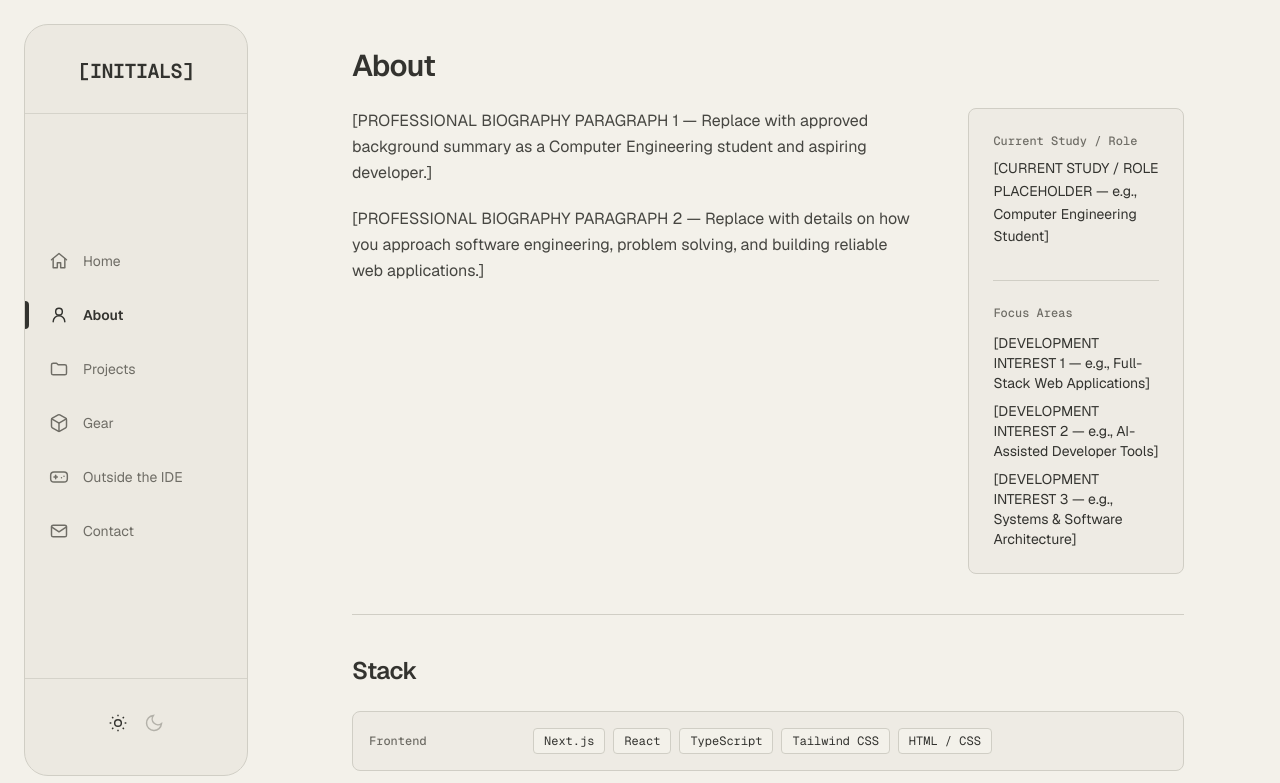
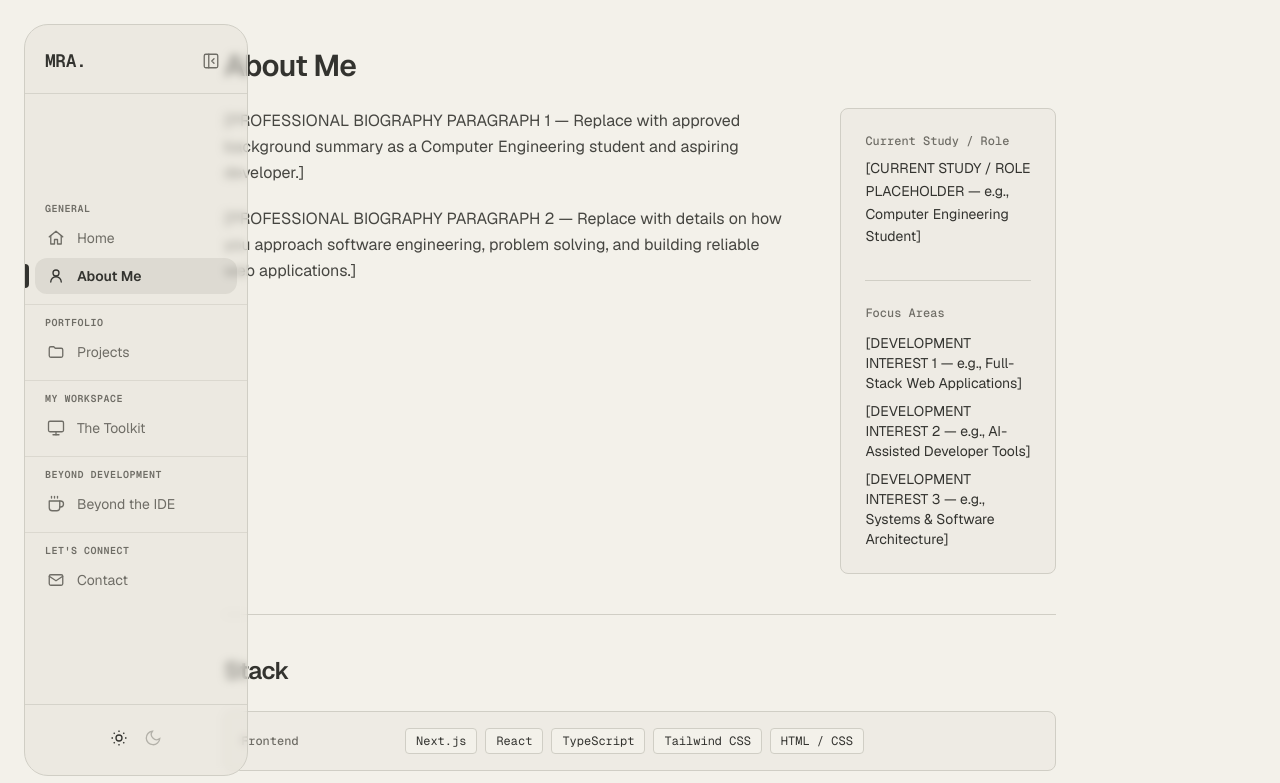
Before and after one commit to marcrommelagravante/PORTFOLIO, a Next.js app: page /about in a window 1280 px wide. Shown: the top 783 px of the page. Built offline with nearby package versions, Linux system fonts and the light colour scheme; no server answers.

Commit message:
feat: add initial app layout, pages, and components for portfolio site

```diff
--- a/src/app/about/page.tsx
+++ b/src/app/about/page.tsx
@@ -5,7 +5,7 @@ import { AboutSection } from "@/components/sections/AboutSection";
 import { createPageMetadata } from "@/lib/metadata";
 
 export const metadata: Metadata = createPageMetadata({
-  title: "About",
+  title: "About Me",
   description: `Professional biography and focus areas of ${siteConfig.fullName}.`,
   path: "/about",
 });
--- a/src/app/gear/page.tsx
+++ b/src/app/gear/page.tsx
@@ -4,7 +4,7 @@ import { GearSection } from "@/components/sections/GearSection";
 import { createPageMetadata } from "@/lib/metadata";
 
 export const metadata: Metadata = createPageMetadata({
-  title: "Gear",
+  title: "The Toolkit",
   description: "Hardware, peripherals, and software tools used daily.",
   path: "/gear",
 });
--- a/src/app/globals.css
+++ b/src/app/globals.css
@@ -35,6 +35,14 @@ section[id] {
 @media (min-width: 1024px) {
   section[id] {
     scroll-margin-top: 1.5rem;
+  }
+
+  .sidebar-content-offset {
+    transition: padding-left 200ms cubic-bezier(0.22, 1, 0.36, 1);
+  }
+
+  html[data-sidebar-collapsed="true"] .sidebar-content-offset {
+    padding-left: 6rem;
   }
 }
 
--- a/src/app/layout.tsx
+++ b/src/app/layout.tsx
@@ -34,6 +34,10 @@ const themeInitScript = `
     } else {
       document.documentElement.classList.remove("dark");
     }
+    var sidebarCollapsed = localStorage.getItem("portfolio-sidebar-collapsed");
+    if (sidebarCollapsed === "true") {
+      document.documentElement.setAttribute("data-sidebar-collapsed", "true");
+    }
   } catch (e) {}
 })();
 `;
@@ -57,7 +61,7 @@ export default function RootLayout({
           <CustomCursor />
           <SiteHeader />
           <SideRail />
-          <div className="flex flex-1 flex-col lg:pl-64">
+          <div className="sidebar-content-offset flex flex-1 flex-col lg:pl-64">
             <main className="mx-auto w-full max-w-4xl flex-1 px-6 sm:px-8">
               {children}
             </main>
--- a/src/app/outside-the-ide/page.tsx
+++ b/src/app/outside-the-ide/page.tsx
@@ -4,7 +4,7 @@ import { InterestsSection } from "@/components/sections/InterestsSection";
 import { createPageMetadata } from "@/lib/metadata";
 
 export const metadata: Metadata = createPageMetadata({
-  title: "Outside the IDE",
+  title: "Beyond the IDE",
   description: "Personal interests and activities outside software engineering.",
   path: "/outside-the-ide",
 });
--- a/src/components/layout/SideRail.tsx
+++ b/src/components/layout/SideRail.tsx
@@ -7,7 +7,7 @@ import { siteConfig } from "@/content/site";
 import { useTheme } from "@/components/theme/ThemeProvider";
 import { PageLoader } from "@/components/motion/PageLoader";
 
-type RailItemId =
+export type RailItemId =
   | "home"
   | "about"
   | "projects"
@@ -15,12 +15,20 @@ type RailItemId =
   | "outside-the-ide"
   | "contact";
 
-type RailItem = {
+export type RailItem = {
   id: RailItemId;
   label: string;
   href: string;
   icon: React.ReactNode;
 };
+
+export type RailGroup = {
+  id: string;
+  title: string;
+  items: RailItem[];
+};
+
+const SIDEBAR_STORAGE_KEY = "portfolio-sidebar-collapsed";
 
 const SECTION_IDS = [
   "home",
@@ -45,7 +53,7 @@ function HomeIcon() {
     <svg
       aria-hidden="true"
       viewBox="0 0 24 24"
-      className="h-5 w-5 shrink-0"
+      className="h-4.5 w-4.5 shrink-0"
       fill="none"
       stroke="currentColor"
       strokeWidth="1.75"
@@ -63,7 +71,7 @@ function UserIcon() {
     <svg
       aria-hidden="true"
       viewBox="0 0 24 24"
-      className="h-5 w-5 shrink-0"
+      className="h-4.5 w-4.5 shrink-0"
       fill="none"
       stroke="currentColor"
       strokeWidth="1.75"
@@ -81,7 +89,7 @@ function FolderIcon() {
     <svg
       aria-hidden="true"
       viewBox="0 0 24 24"
-      className="h-5 w-5 shrink-0"
+      className="h-4.5 w-4.5 shrink-0"
       fill="none"
       stroke="currentColor"
       strokeWidth="1.75"
@@ -93,42 +101,42 @@ function FolderIcon() {
   );
 }
 
-function CubeIcon() {
+function MonitorIcon() {
   return (
     <svg
       aria-hidden="true"
       viewBox="0 0 24 24"
-      className="h-5 w-5 shrink-0"
+      className="h-4.5 w-4.5 shrink-0"
       fill="none"
       stroke="currentColor"
       strokeWidth="1.75"
       strokeLinecap="round"
       strokeLinejoin="round"
     >
-      <path d="M21 16V8a2 2 0 0 0-1-1.73l-7-4a2 2 0 0 0-2 0l-7 4A2 2 0 0 0 3 8v8a2 2 0 0 0 1 1.73l7 4a2 2 0 0 0 2 0l7-4A2 2 0 0 0 21 16z" />
-      <path d="M3.27 6.96 12 12.01l8.73-5.05" />
-      <path d="M12 22.08V12" />
+      <rect x="2" y="3" width="20" height="14" rx="2" />
+      <line x1="8" y1="21" x2="16" y2="21" />
+      <line x1="12" y1="17" x2="12" y2="21" />
     </svg>
   );
 }
 
-function GamepadIcon() {
+function CoffeeIcon() {
   return (
     <svg
       aria-hidden="true"
       viewBox="0 0 24 24"
-      className="h-5 w-5 shrink-0"
+      className="h-4.5 w-4.5 shrink-0"
       fill="none"
       stroke="currentColor"
       strokeWidth="1.75"
       strokeLinecap="round"
       strokeLinejoin="round"
     >
-      <line x1="6" y1="12" x2="10" y2="12" />
-      <line x1="8" y1="10" x2="8" y2="14" />
-      <line x1="15" y1="13" x2="15.01" y2="13" />
-      <line x1="18" y1="11" x2="18.01" y2="11" />
-      <rect x="2" y="6" width="20" height="12" rx="4" />
+      <path d="M17 8h1a4 4 0 1 1 0 8h-1" />
+      <path d="M3 8h14v9a4 4 0 0 1-4 4H7a4 4 0 0 1-4-4Z" />
+      <line x1="6" y1="2" x2="6" y2="4" />
+      <line x1="10" y1="2" x2="10" y2="4" />
+      <line x1="14" y1="2" x2="14" y2="4" />
     </svg>
   );
 }
@@ -138,7 +146,7 @@ function MailIcon() {
     <svg
       aria-hidden="true"
       viewBox="0 0 24 24"
-      className="h-5 w-5 shrink-0"
+      className="h-4.5 w-4.5 shrink-0"
       fill="none"
       stroke="currentColor"
       strokeWidth="1.75"
@@ -151,24 +159,81 @@ function MailIcon() {
   );
 }
 
-export const RAIL_ITEMS: RailItem[] = [
+function SidebarToggleIcon({ collapsed }: { collapsed: boolean }) {
+  return (
+    <svg
+      aria-hidden="true"
+      viewBox="0 0 24 24"
+      className="h-4.5 w-4.5 shrink-0"
+      fill="none"
+      stroke="currentColor"
+      strokeWidth="1.75"
+      strokeLinecap="round"
+      strokeLinejoin="round"
+    >
+      <rect x="3" y="3" width="18" height="18" rx="2" />
+      <path d="M9 3v18" />
+      {collapsed ? (
+        <path d="m13 9 3 3-3 3" />
+      ) : (
+        <path d="m16 9-3 3 3 3" />
+      )}
+    </svg>
+  );
+}
+
+export const RAIL_GROUPS: RailGroup[] = [
+  {
+    id: "general",
+    title: "General",
+    items: [
       { id: "home", label: "Home", href: "/#home", icon: <HomeIcon /> },
-  { id: "about", label: "About", href: "/#about", icon: <UserIcon /> },
+      { id: "about", label: "About Me", href: "/#about", icon: <UserIcon /> },
+    ],
+  },
+  {
+    id: "portfolio",
+    title: "Portfolio",
+    items: [
       {
         id: "projects",
         label: "Projects",
         href: "/#projects",
         icon: <FolderIcon />,
       },
-  { id: "gear", label: "Gear", href: "/gear", icon: <CubeIcon /> },
+    ],
+  },
+  {
+    id: "workspace",
+    title: "My Workspace",
+    items: [
+      { id: "gear", label: "The Toolkit", href: "/gear", icon: <MonitorIcon /> },
+    ],
+  },
+  {
+    id: "beyond",
+    title: "Beyond Development",
+    items: [
       {
         id: "outside-the-ide",
-    label: "Outside the IDE",
+        label: "Beyond the IDE",
         href: "/outside-the-ide",
-    icon: <GamepadIcon />,
+        icon: <CoffeeIcon />,
       },
+    ],
+  },
+  {
+    id: "connect",
+    title: "Let's Connect",
+    items: [
       { id: "contact", label: "Contact", href: "/#contact", icon: <MailIcon /> },
+    ],
+  },
 ];
+
+export const RAIL_ITEMS: RailItem[] = RAIL_GROUPS.flatMap(
+  (group) => group.items
+);
 
 function getPathnameRailId(pathname: string): RailItemId {
   if (pathname.startsWith("/about")) return "about";
@@ -183,6 +248,35 @@ export function SideRail() {
   const pathname = usePathname();
   const { theme, toggleTheme } = useTheme();
   const [activeId, setActiveId] = useState<RailItemId>("home");
+  const [isCollapsed, setIsCollapsed] = useState(false);
+
+  useEffect(() => {
+    try {
+      const stored = localStorage.getItem(SIDEBAR_STORAGE_KEY);
+      const collapsed = stored === "true";
+      setIsCollapsed(collapsed);
+      document.documentElement.dataset.sidebarCollapsed = collapsed
+        ? "true"
+        : "false";
+    } catch {
+      // Ignore storage errors in restricted environments
+    }
+  }, []);
+
+  const toggleSidebar = () => {
+    setIsCollapsed((prev) => {
+      const next = !prev;
+      try {
+        localStorage.setItem(SIDEBAR_STORAGE_KEY, String(next));
+      } catch {
+        // Ignore storage errors
+      }
+      document.documentElement.dataset.sidebarCollapsed = next
+        ? "true"
+        : "false";
+      return next;
+    });
+  };
 
   useEffect(() => {
     if (pathname !== "/") {
@@ -236,66 +330,143 @@ export function SideRail() {
     };
   }, [pathname]);
 
+  const themeLabel =
+    theme === "dark" ? "Switch to light theme" : "Switch to dark theme";
+
   return (
     <aside
       aria-label="Editorial side navigation"
-      className="fixed top-6 bottom-6 left-6 z-40 my-auto hidden max-h-195 w-56 flex-col justify-between rounded-3xl border border-(--border) bg-(--surface)/55 py-8 backdrop-blur-xs lg:flex"
+      className={`fixed top-6 bottom-6 left-6 z-40 my-auto hidden max-h-195 flex-col justify-between rounded-3xl border border-(--border) bg-(--surface)/55 py-5 backdrop-blur-xs transition-[width] duration-200 ease-out lg:flex ${
+        isCollapsed ? "w-16" : "w-56"
+      }`}
     >
-      <div className="border-b border-(--border)/80 px-6 pb-7 text-center">
+      {/* Header */}
+      <div
+        className={` flex items-center border-b border-(--border)/80 pb-4 ${
+          isCollapsed ? "justify-center px-2" : "justify-between px-5"
+        }`}
+      >
+        {!isCollapsed && (
           <Link
             href="/#home"
             onClick={() => setActiveId("home")}
             aria-label={`${siteConfig.fullName} home`}
-          className="inline-block text-xl font-semibold tracking-tight text-(--foreground) focus-visible:outline-2 focus-visible:outline-offset-4 focus-visible:outline-(--foreground)"
+            className="inline-block text-lg font-bold tracking-tight text-(--foreground) focus-visible:outline-2 focus-visible:outline-offset-4 focus-visible:outline-(--foreground)"
           >
             <PageLoader initials={siteConfig.initials} />
           </Link>
+        )}
+
+        <button
+          type="button"
+          onClick={toggleSidebar}
+          aria-label={isCollapsed ? "Expand sidebar" : "Collapse sidebar"}
+          aria-expanded={!isCollapsed}
+          className="group relative inline-flex h-8 w-8 items-center justify-center rounded-lg text-(--muted) transition-colors hover:bg-(--foreground)/8 hover:text-(--foreground) focus-visible:outline-2 focus-visible:outline-offset-2 focus-visible:outline-(--foreground)"
+        >
+          <SidebarToggleIcon collapsed={isCollapsed} />
+          {isCollapsed && (
+            <span
+              role="tooltip"
+              className="pointer-events-none absolute top-1/2 left-full z-50 ml-3 -translate-y-1/2 whitespace-nowrap rounded-lg border border-(--border) bg-(--surface) px-2.5 py-1 text-xs font-medium text-(--foreground) opacity-0 shadow-sm transition-opacity group-hover:opacity-100 group-focus-visible:opacity-100"
+            >
+              Expand sidebar
+            </span>
+          )}
+        </button>
       </div>
 
-      <nav aria-label="Main navigation" className="my-auto py-4">
-        <ul className="flex flex-col gap-2.5">
-          {RAIL_ITEMS.map((item) => {
+      {/* Grouped Navigation */}
+      <nav
+        aria-label="Main navigation"
+        className="my-auto flex flex-col py-2"
+      >
+        {RAIL_GROUPS.map((group, groupIndex) => (
+          <div
+            key={group.id}
+            className={
+              groupIndex > 0
+                ? `border-t border-(--border)/60 ${
+                    isCollapsed ? "mt-2 pt-2" : "mt-2.5 pt-2.5"
+                  }`
+                : ""
+            }
+          >
+            <p
+              className={
+                isCollapsed
+                  ? "sr-only"
+                  : "mb-1 px-5 font-mono text-[10px] font-semibold tracking-wider text-(--muted) uppercase"
+              }
+            >
+              {group.title}
+            </p>
+            <ul className="flex flex-col gap-0.5">
+              {group.items.map((item) => {
                 const isActive = activeId === item.id;
                 return (
-              <li key={item.id} className="relative">
+                  <li key={item.id} className="relative px-2.5">
                     {isActive && (
                       <span
                         aria-hidden="true"
-                    className="absolute top-2 bottom-2 left-0 w-1 rounded-r-full bg-(--foreground)"
+                        className="absolute top-1.5 bottom-1.5 left-0 w-1 rounded-r-full bg-(--foreground)"
                       />
                     )}
                     <Link
                       href={item.href}
                       aria-current={isActive ? "true" : undefined}
+                      aria-label={isCollapsed ? item.label : undefined}
                       onClick={() => setActiveId(item.id)}
-                  className={`flex items-center gap-3.5 px-6 py-3 text-sm transition-colors focus-visible:outline-2 focus-visible:outline-offset-[-2px] focus-visible:outline-(--foreground) ${
+                      className={`group relative flex items-center rounded-xl text-sm transition-colors focus-visible:outline-2 focus-visible:outline-offset-[-2px] focus-visible:outline-(--foreground) ${
+                        isCollapsed
+                          ? "justify-center p-2.5"
+                          : "gap-3 px-3 py-2"
+                      } ${
                         isActive
-                      ? "font-semibold text-(--foreground)"
-                      : "font-normal text-(--muted) hover:text-(--foreground)"
+                          ? "bg-(--foreground)/8 font-semibold text-(--foreground)"
+                          : "font-normal text-(--muted) hover:bg-(--foreground)/5 hover:text-(--foreground)"
                       }`}
                     >
                       {item.icon}
+                      {!isCollapsed && (
                         <span className="truncate">{item.label}</span>
+                      )}
+                      {isCollapsed && (
+                        <span
+                          role="tooltip"
+                          className="pointer-events-none absolute top-1/2 left-full z-50 ml-3 -translate-y-1/2 whitespace-nowrap rounded-lg border border-(--border) bg-(--surface) px-2.5 py-1 text-xs font-medium text-(--foreground) opacity-0 shadow-sm transition-opacity group-hover:opacity-100 group-focus-visible:opacity-100"
+                        >
+                          {item.label}
+                        </span>
+                      )}
                     </Link>
                   </li>
                 );
               })}
             </ul>
+          </div>
+        ))}
       </nav>
 
-      <div className="border-t border-(--border)/80 px-6 pt-6">
+      {/* Footer Theme Toggle */}
+      <div
+        className={`border-t border-(--border)/80 pt-4 ${
+          isCollapsed ? "px-2" : "px-5"
+        }`}
+      >
         <button
           type="button"
           onClick={toggleTheme}
-          aria-label={
-            theme === "dark" ? "Switch to light theme" : "Switch to dark theme"
-          }
-          className="mx-auto flex items-center justify-center gap-4 rounded-xl px-4 py-2.5 text-(--muted) transition-colors hover:bg-(--background)/50 hover:text-(--foreground) focus-visible:outline-2 focus-visible:outline-offset-2 focus-visible:outline-(--foreground)"
+          aria-label={themeLabel}
+          className={`group relative mx-auto flex items-center justify-center rounded-xl text-(--muted) transition-colors hover:bg-(--foreground)/8 hover:text-(--foreground) focus-visible:outline-2 focus-visible:outline-offset-2 focus-visible:outline-(--foreground) ${
+            isCollapsed ? "p-2.5" : "gap-4 px-4 py-2"
+          }`}
         >
+          {(!isCollapsed || theme === "light") && (
             <svg
               aria-hidden="true"
               viewBox="0 0 24 24"
-            className={`h-5 w-5 transition-opacity ${
+              className={`h-4.5 w-4.5 transition-opacity ${
                 theme === "light"
                   ? "text-(--foreground) opacity-100"
                   : "opacity-45"
@@ -307,10 +478,12 @@ export function SideRail() {
               <circle cx="12" cy="12" r="4" />
               <path d="M12 2v2M12 20v2M4.93 4.93l1.41 1.41M17.66 17.66l1.41 1.41M2 12h2M20 12h2M4.93 19.07l1.41-1.41M17.66 6.34l1.41-1.41" />
             </svg>
+          )}
+          {(!isCollapsed || theme === "dark") && (
             <svg
               aria-hidden="true"
               viewBox="0 0 24 24"
-            className={`h-5 w-5 transition-opacity ${
+              className={`h-4.5 w-4.5 transition-opacity ${
                 theme === "dark"
                   ? "text-(--foreground) opacity-100"
                   : "opacity-45"
@@ -321,6 +494,15 @@ export function SideRail() {
             >
               <path d="M21 12.79A9 9 0 1 1 11.21 3 7 7 0 0 0 21 12.79z" />
             </svg>
+          )}
+          {isCollapsed && (
+            <span
+              role="tooltip"
+              className="pointer-events-none absolute top-1/2 left-full z-50 ml-3 -translate-y-1/2 whitespace-nowrap rounded-lg border border-(--border) bg-(--surface) px-2.5 py-1 text-xs font-medium text-(--foreground) opacity-0 shadow-sm transition-opacity group-hover:opacity-100 group-focus-visible:opacity-100"
+            >
+              {themeLabel}
+            </span>
+          )}
         </button>
       </div>
     </aside>
--- a/src/components/layout/SiteHeader.tsx
+++ b/src/components/layout/SiteHeader.tsx
@@ -2,17 +2,8 @@ import React from "react";
 import Link from "next/link";
 import { siteConfig } from "@/content/site";
 import { ThemeToggle } from "@/components/theme/ThemeToggle";
-import { MobileNavigation, type NavItem } from "./MobileNavigation";
+import { MobileNavigation } from "./MobileNavigation";
 import { PageLoader } from "@/components/motion/PageLoader";
-
-const NAV_ITEMS: NavItem[] = [
-  { label: "Home", href: "/#home" },
-  { label: "About", href: "/#about" },
-  { label: "Projects", href: "/#projects" },
-  { label: "Gear", href: "/gear" },
-  { label: "Outside the IDE", href: "/outside-the-ide" },
-  { label: "Contact", href: "/#contact" },
-];
 
 export function SiteHeader() {
   return (
@@ -21,14 +12,14 @@ export function SiteHeader() {
         <Link
           href="/#home"
           aria-label={`${siteConfig.fullName} home`}
-          className="text-sm font-semibold tracking-tight text-(--foreground) focus-visible:outline-2 focus-visible:outline-offset-4 focus-visible:outline-(--foreground)"
+          className="text-base font-bold tracking-tight text-(--foreground) focus-visible:outline-2 focus-visible:outline-offset-4 focus-visible:outline-(--foreground)"
         >
           <PageLoader initials={siteConfig.initials} />
         </Link>
 
         <div className="flex items-center gap-2">
           <ThemeToggle />
-          <MobileNavigation items={NAV_ITEMS} />
+          <MobileNavigation />
         </div>
       </div>
     </header>
--- a/src/components/sections/AboutSection.tsx
+++ b/src/components/sections/AboutSection.tsx
@@ -26,7 +26,7 @@ export function AboutSection({
           id="about-heading"
           className="text-2xl font-semibold tracking-tight text-(--foreground) sm:text-3xl"
         >
-          About
+          About Me
         </HeadingTag>
       </header>
 
--- a/src/components/sections/GearSection.tsx
+++ b/src/components/sections/GearSection.tsx
@@ -23,7 +23,7 @@ export function GearSection({
           id="gear-heading"
           className="text-2xl font-semibold tracking-tight text-(--foreground) sm:text-3xl"
         >
-          Gear
+          The Toolkit
         </HeadingTag>
       </header>
 
--- a/src/components/sections/InterestsSection.tsx
+++ b/src/components/sections/InterestsSection.tsx
@@ -22,7 +22,7 @@ export function InterestsSection({
           id="outside-the-ide-heading"
           className="text-2xl font-semibold tracking-tight text-(--foreground) sm:text-3xl"
         >
-          Outside the IDE
+          Beyond the IDE
         </HeadingTag>
       </header>
 
--- a/src/content/site.ts
+++ b/src/content/site.ts
@@ -31,7 +31,7 @@ export const siteConfig: SiteConfig = {
   isTemplateMode: true,
   fullName: "[FULL NAME]",
   firstName: "[FIRST NAME]",
-  initials: "[INITIALS]",
+  initials: "MRA.",
   roleEyebrow: "[STUDY/ROLE] · [PROFESSIONAL FOCUS]",
   heroHeadline: "Hi, I'm [FIRST NAME]. I build useful things for the web.",
   shortIntroduction:
```
Also changed, not shown: src/components/layout/MobileNavigation.tsx (+38 -2 lines). Lines whose indentation alone changed are shown as unchanged.
